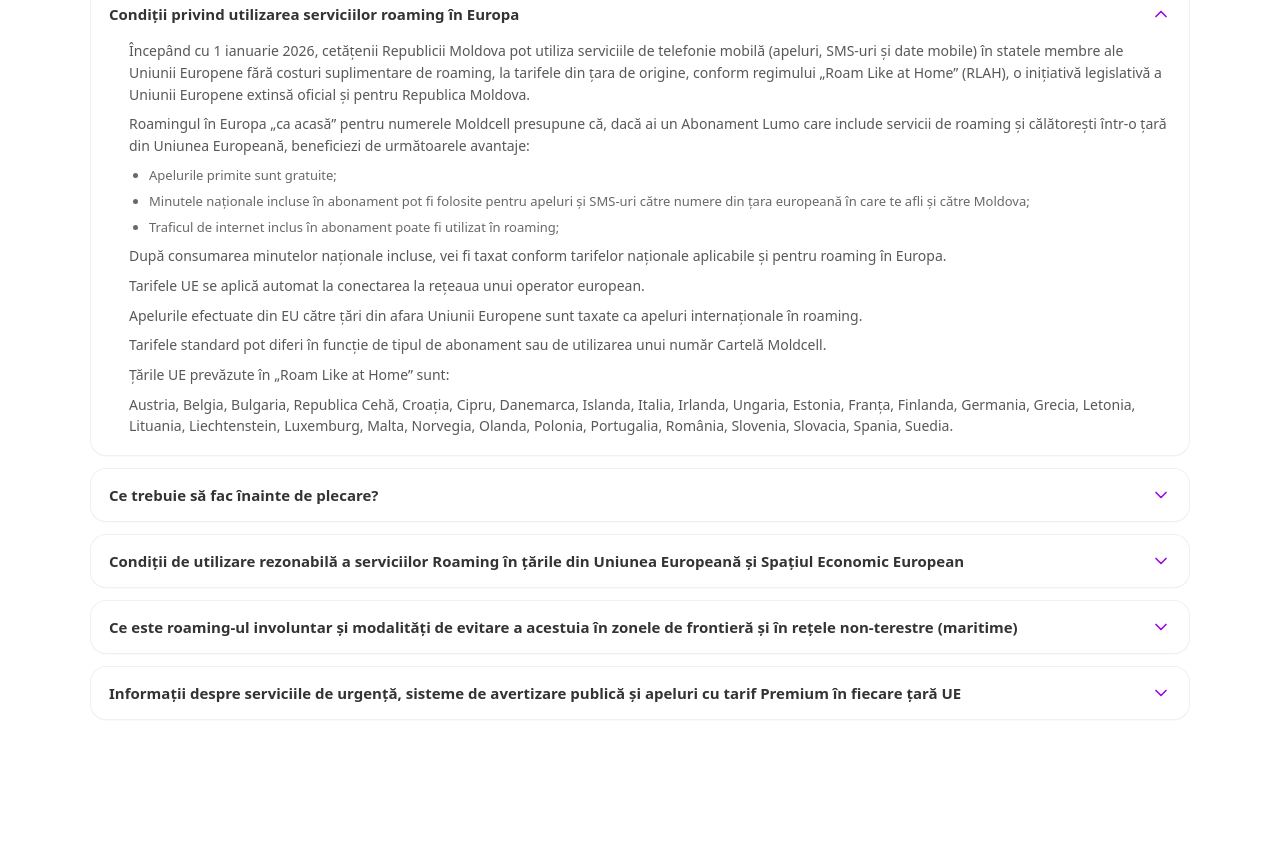
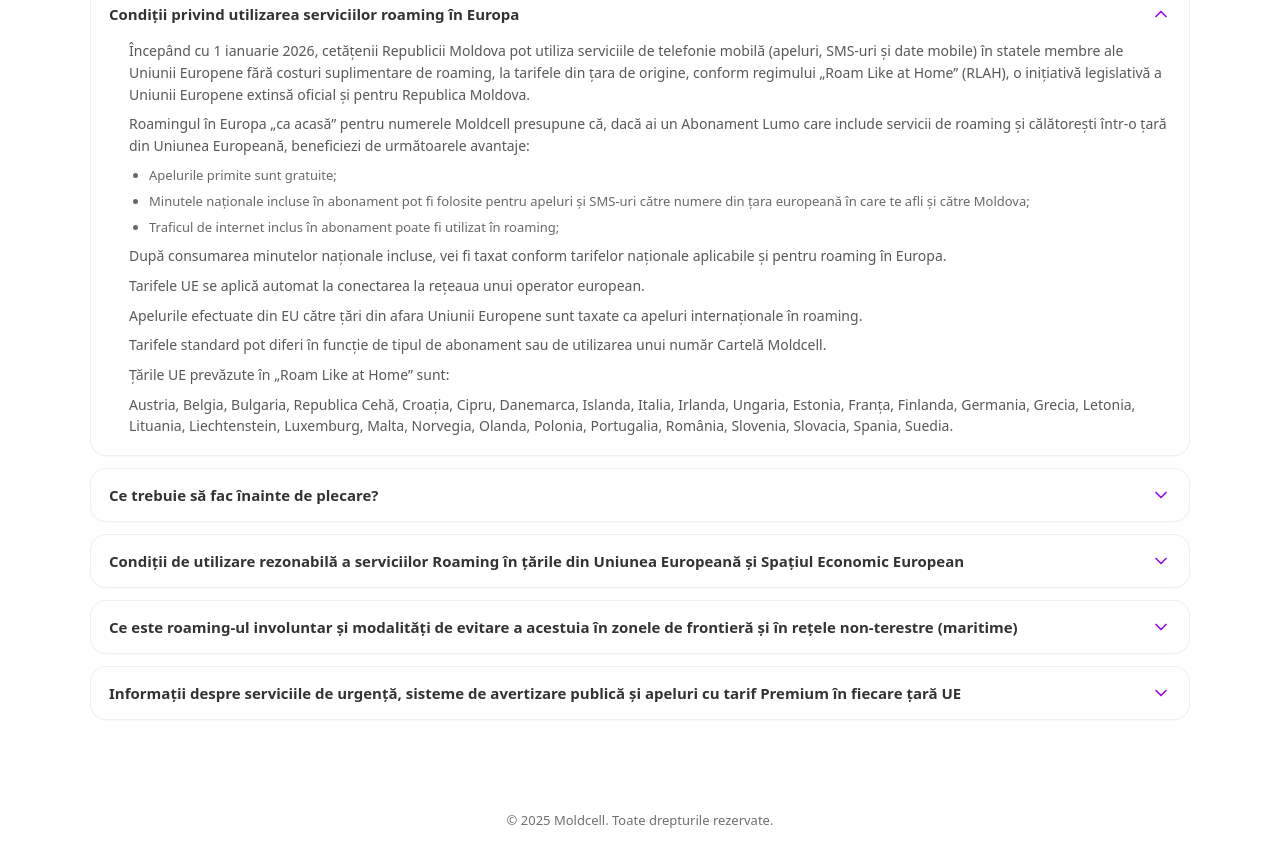
Before and after one commit to work-crosca/roaming.modlcell.md, a React (Vite) app: page / in a window 1280 px wide. Shown: the part 956-1802 px from the top of the page. Before the commit the page ends 1710 px from the top, so only its background shows below. Built offline with nearby package versions, Linux system fonts and the light colour scheme.

Commit message:
add footer

```diff
--- a/package.json
+++ b/package.json
@@ -20,6 +20,7 @@
     "@types/node": "^24.10.1",
     "@types/react": "^19.2.5",
     "@types/react-dom": "^19.2.3",
+    "@types/react-router-dom": "^5.3.3",
     "@vitejs/plugin-react": "^5.1.1",
     "eslint": "^9.39.1",
     "eslint-plugin-react-hooks": "^7.0.1",
--- a/src/App.tsx
+++ b/src/App.tsx
@@ -1,14 +1,15 @@
 import React from "react";
 import Navbar from "./components/Navbar";
 import RoamingEU from "./pages/RoamingEU";
+import Footer from "./components/Footer";
 import "./App.css";
 
 const App: React.FC = () => {
   return (
     <div className="app-root">
       <Navbar />
-
       <RoamingEU />
+      <Footer />
     </div>
   );
 };
--- a/src/components/FaqAccordion.css
+++ b/src/components/FaqAccordion.css
@@ -133,7 +133,7 @@
 .faq__link {
   color: #990ae3;
   font-weight: 700;
-  text-decoration: none;
+  text-decoration: underline;
   word-break: break-word;
   overflow-wrap: anywhere;
 }
--- /dev/null
+++ b/src/components/Footer.css
@@ -0,0 +1,18 @@
+.footer {
+  width: 100%;
+  padding: 16px;
+  border-top: 1px solid rgba(255,255,255,0.06);
+  margin-top: 40px;
+}
+
+.footer__inner {
+  max-width: 1100px;
+  margin: 0 auto;
+  text-align: center;
+}
+
+.footer__text {
+  margin: 0;
+  font-size: 13px;
+  opacity: 0.7;
+}
--- /dev/null
+++ b/src/components/Footer.tsx
@@ -0,0 +1,18 @@
+import React from "react";
+import { useTranslation } from "react-i18next";
+import "./Footer.css";
+
+const Footer: React.FC = () => {
+  const { t } = useTranslation();
+  const year = new Date().getFullYear();
+
+  return (
+    <footer className="footer">
+      <div className="footer__inner">
+        <p className="footer__text">{t("copyright", { year })}</p>
+      </div>
+    </footer>
+  );
+};
+
+export default Footer;
--- a/src/i18n.jsx
+++ b/src/i18n.jsx
@@ -35,6 +35,7 @@
             link: "https://www.moldcell.md/rom/private/asistenta/moldcell-offices",
           },
         },
+        copyright: "© {{year}} Moldcell. Toate drepturile rezervate.",
         faq: {
           title: "Întrebări frecvente",
           items: [
@@ -246,6 +247,7 @@
             link: "https://www.moldcell.md/rus/private/pomoshi/moldcell-offices",
           },
         },
+        copyright: "© {{year}} Moldcell. Все права защищены.",
         faq: {
           title: "Частые вопросы",
           items: [
```
Also changed, not shown: 1 other file (tests, documents, lock files or other folders).
